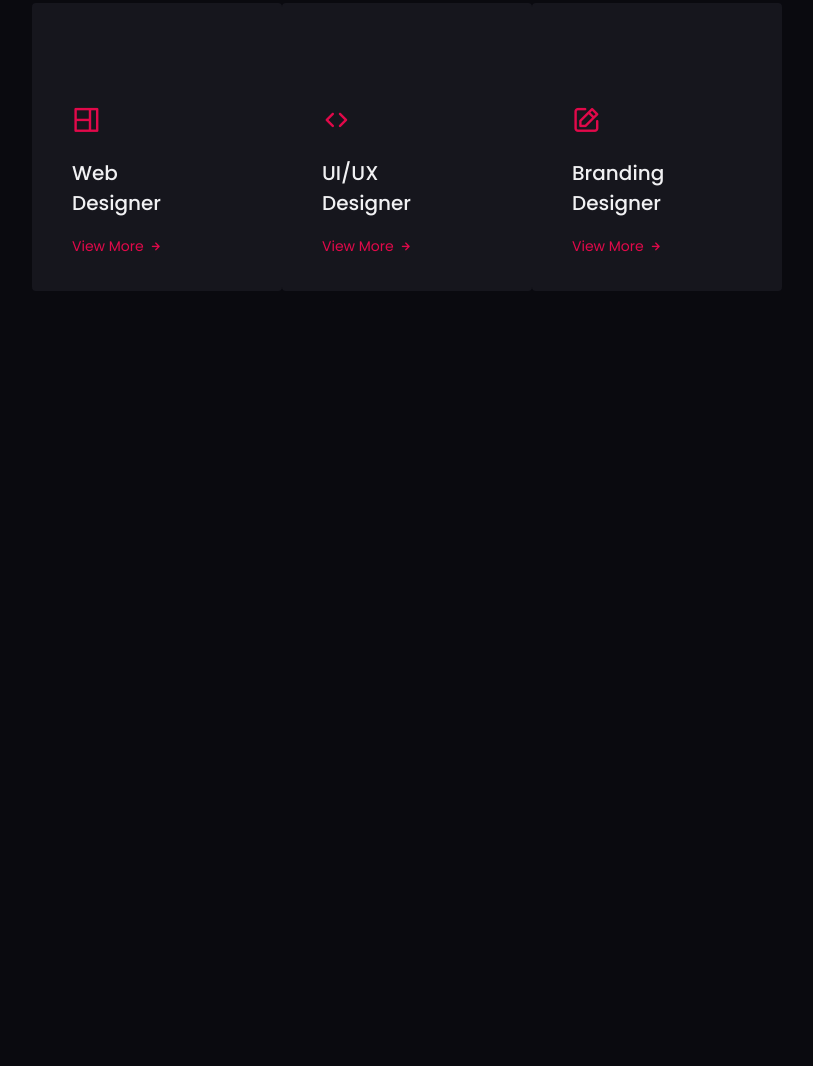
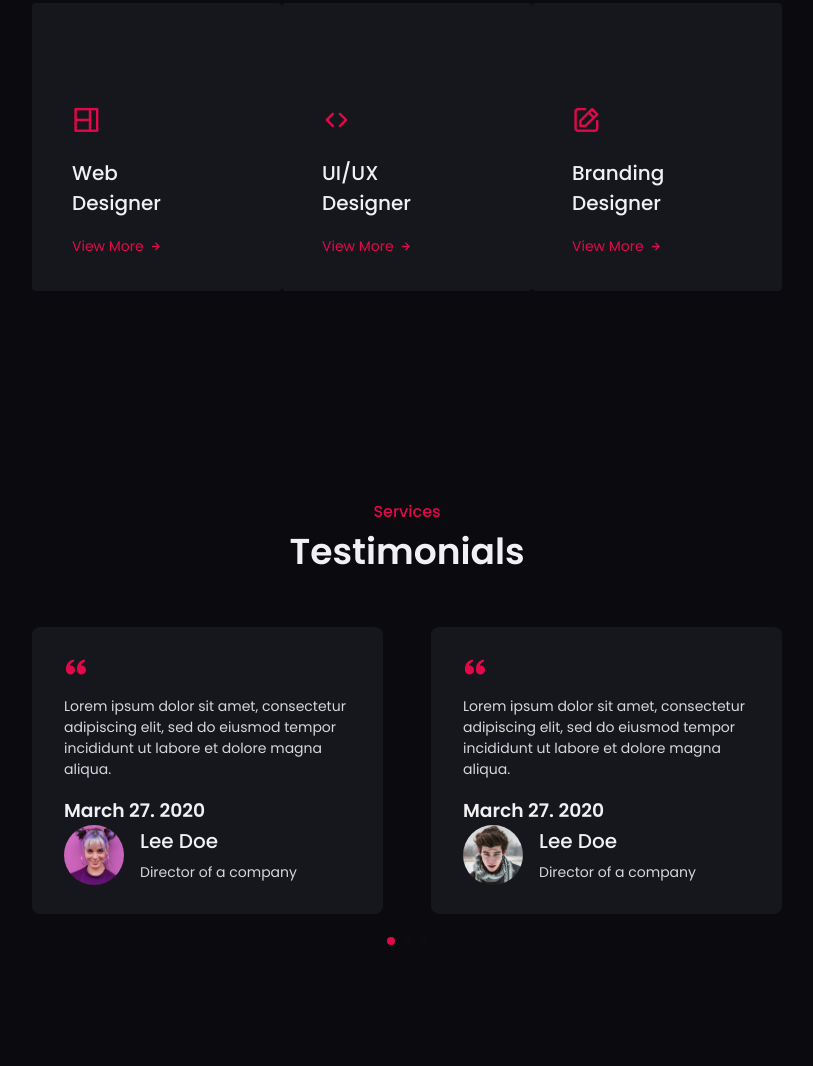
Before and after one commit to ponguyen0529/Portfolio, a plain HTML site: page index.html in a window 1280 px wide. Shown: the part 4251-5317 px from the top of the page, without its empty margins (283-1096 px from the left). Before the commit the page ends 4646 px from the top, so only its background shows below. Drawn offline with nearby package versions, Linux system fonts and the light colour scheme.

Commit message:
Testimonial Sections

```diff
--- a/assets/css/styles.css
+++ b/assets/css/styles.css
@@ -849,10 +849,74 @@ button, input {
 
 
 /*===== Testimonial Section =====*/
+@media screen and (min-width: 992px) {
+    .testimonials__container {
+        width: 750px;
+        margin-left: auto !important;
+        margin-right: auto !important;
+    }
+}
 
+.testimonial__card {
+    background-color: var(--box-color);
+    padding: 1.8rem 2rem;
+    border-radius: .5rem;
+    margin-bottom: 3rem;
+}
+
+.testimonial__quote {
+    display: inline-flex;
+    font-size: 1.5rem;
+    color: var(--skin-color);
+    margin-bottom: var(--mb-1);
+}
+
+.testimonial__description {
+    margin-bottom: var(--mb-1);
+    font-size: var(--small-font-size);
+}
+
+.testimonial__date {
+    font-size: var(--normal-font-size);
+    margin-bottom: var(--mb-2);
+}
+
+.testimonial__profile {
+    display: flex;
+    align-items: center;
+    column-gap: 1rem;
+}
+
+.testimonial__profile-img {
+    width: 60px;
+    height: 60px;
+    border-radius: 3rem;
+}
+
+.testimonial__profile-data {
+    display: flex;
+    flex-direction: column;
+    row-gap: .4rem;
+}
+
+.testimonial__profile-name {
+    font-size: var(--h3-font-size);
+    font-weight: var(--font-medium);
+    color: var(--title-color);
+}
+
+.testimonial__profile-detail {
+    font-size: var(--small-font-size);
+}
 
 /* Swiper Class */
+.swiper-pagination-bullet {
+    background-color: var(--box-color);
+}
 
+.swiper-pagination-bullet-active {
+    background-color: var(--skin-color);
+}
 
 /*===== Contact Section =====*/
 
--- a/assets/js/main.js
+++ b/assets/js/main.js
@@ -97,7 +97,25 @@ modalCloses.forEach((modalClose) => {
 })
 
 /*=============== SWIPER TESTIMONIAL ===============*/
+let swiper = new Swiper(".testimonials__container", {
+    spaceBetween: 24,
+    loop: true,
+    grabCursor: true,
 
+    pagination: {
+        el: ".swiper-pagination",
+        clickable: true,
+    },
+    breakpoints: {
+        576: {
+            slidesPerView: 2,
+        },
+        768: {
+            slidesPerView: 2,
+            spaceBetween: 48,
+        },
+    },
+});
 
 /*=============== INPUT ANIMATION ===============*/
 
--- a/index.html
+++ b/index.html
@@ -737,7 +737,68 @@
         </section>
 
         <!--===== Testimonials =====-->
+        <section class="testimonials section">
+            <h2 data-heading="Services" class="section__title">Testimonials</h2>
 
+            <div class="testimonials__container container swiper">
+                <div class="swiper-wrapper">
+                    <div class="testimonial__card swiper-slide">
+                        <div class="testimonial__quote">
+                            <i class="bx bxs-quote-alt-left"></i>
+                        </div>
+                        <p class="testimonial__description">Lorem ipsum dolor sit amet,
+                            consectetur adipiscing elit, sed do eiusmod tempor incididunt
+                            ut labore et dolore magna aliqua.</p>
+                            <h3 class="testimonia__date">March 27. 2020</h3>
+                            <div class="testimonial__profile">
+                                <img src="assets/img/client1.jpg" alt="" class="testimonial__profile-img">
+
+                                <div class="testimonial__profile-data">
+                                    <span class="testimonial__profile-name">Lee Doe</span>
+                                    <span class="testimonial__profile-detail">Director of a company</span>
+                                </div>
+                            </div>
+                    </div>
+
+                    <div class="testimonial__card swiper-slide">
+                        <div class="testimonial__quote">
+                            <i class="bx bxs-quote-alt-left"></i>
+                        </div>
+                        <p class="testimonial__description">Lorem ipsum dolor sit amet,
+                            consectetur adipiscing elit, sed do eiusmod tempor incididunt
+                            ut labore et dolore magna aliqua.</p>
+                            <h3 class="testimonia__date">March 27. 2020</h3>
+                            <div class="testimonial__profile">
+                                <img src="assets/img/client2.jpg" alt="" class="testimonial__profile-img">
+
+                                <div class="testimonial__profile-data">
+                                    <span class="testimonial__profile-name">Lee Doe</span>
+                                    <span class="testimonial__profile-detail">Director of a company</span>
+                                </div>
+                            </div>
+                    </div>
+
+                    <div class="testimonial__card swiper-slide">
+                        <div class="testimonial__quote">
+                            <i class="bx bxs-quote-alt-left"></i>
+                        </div>
+                        <p class="testimonial__description">Lorem ipsum dolor sit amet,
+                            consectetur adipiscing elit, sed do eiusmod tempor incididunt
+                            ut labore et dolore magna aliqua.</p>
+                            <h3 class="testimonia__date">March 27. 2020</h3>
+                            <div class="testimonial__profile">
+                                <img src="assets/img/client3.jpg" alt="" class="testimonial__profile-img">
+
+                                <div class="testimonial__profile-data">
+                                    <span class="testimonial__profile-name">Lee Doe</span>
+                                    <span class="testimonial__profile-detail">Director of a company</span>
+                                </div>
+                            </div>
+                    </div>
+                </div>
+                <div class="swiper-pagination"></div>
+            </div>
+        </section>
 
         <!--===== Contact =====-->
 
```
Also changed, not shown: assets/img/client1.jpg (added), assets/img/client2.jpg (added), assets/img/client3.jpg (added).
